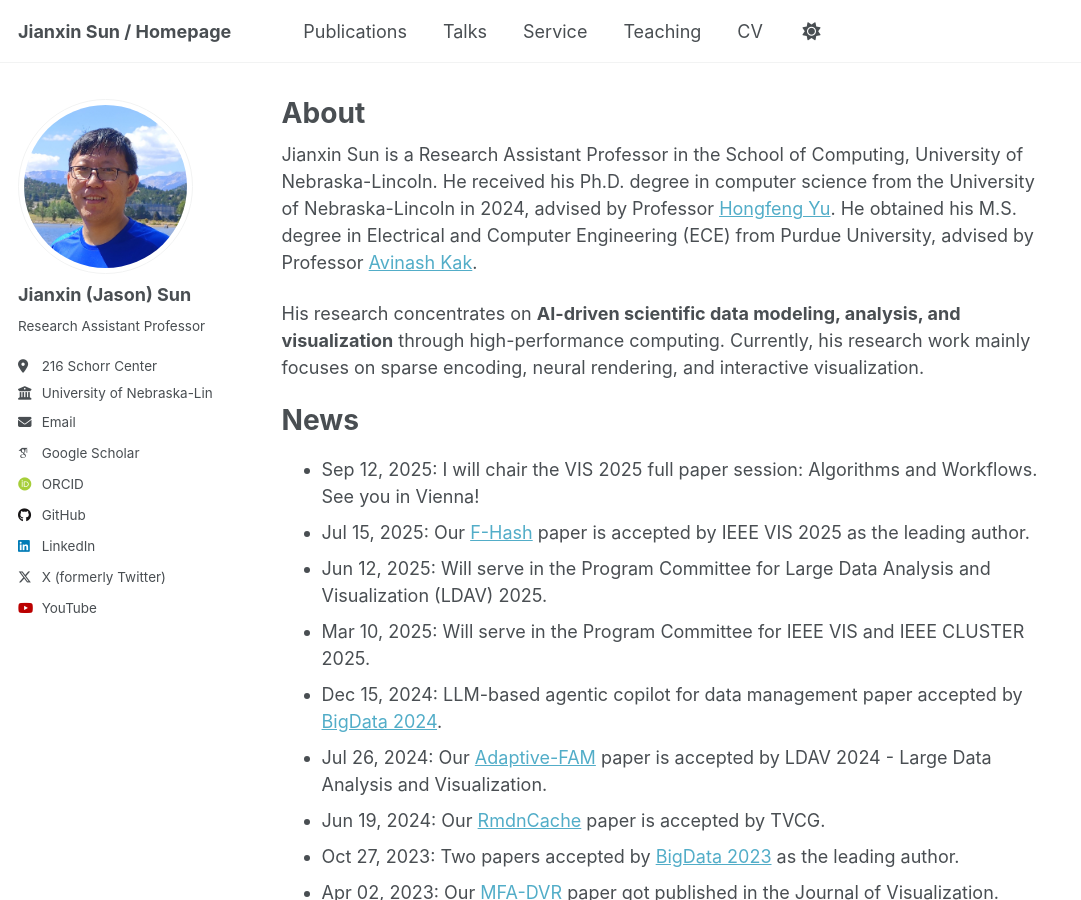
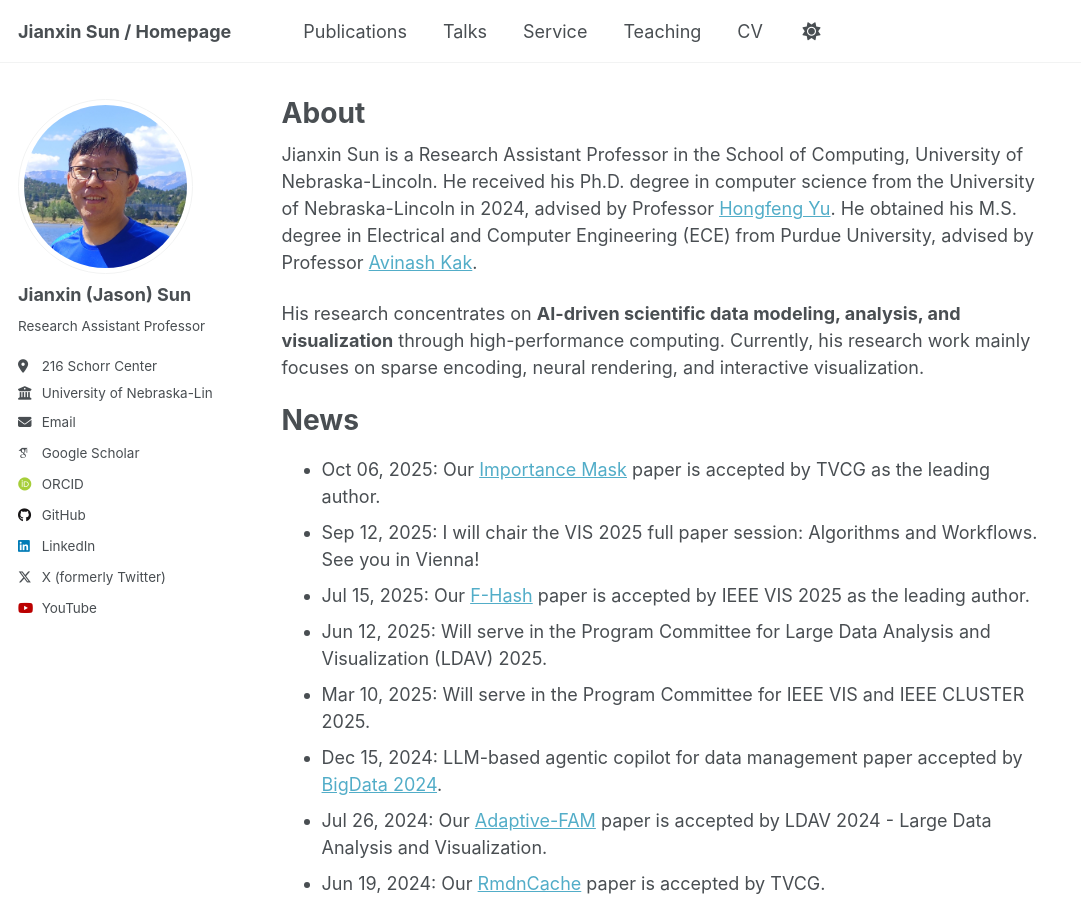
Before and after one commit to sunjianxin/sunjianxin.github.io, a Jekyll site: the page built from _pages/about.md, in a window 1280 px wide and 900 px high. Shown: the whole window, without its empty margins (0-1081 px from the left). Built offline with Jekyll 4.4.1, drawn with Linux system fonts in a browser that asks for light colours; some web fonts are replaced.

Commit message:
Update about.md

```diff
--- a/_pages/about.md
+++ b/_pages/about.md
@@ -14,6 +14,7 @@ His research concentrates on **AI-driven scientific data modeling, analysis, and
 
 News
 ======
+- Oct 06, 2025: Our [Importance Mask](https://arxiv.org/abs/2502.06053) paper is accepted by TVCG as the leading author.
 - Sep 12, 2025: I will chair the VIS 2025 full paper session: Algorithms and Workflows. See you in Vienna!
 - Jul 15, 2025: Our [F-Hash](https://arxiv.org/abs/2507.03836) paper is accepted by IEEE VIS 2025 as the leading author.
 - Jun 12, 2025: Will serve in the Program Committee for Large Data Analysis and Visualization (LDAV) 2025.
```
